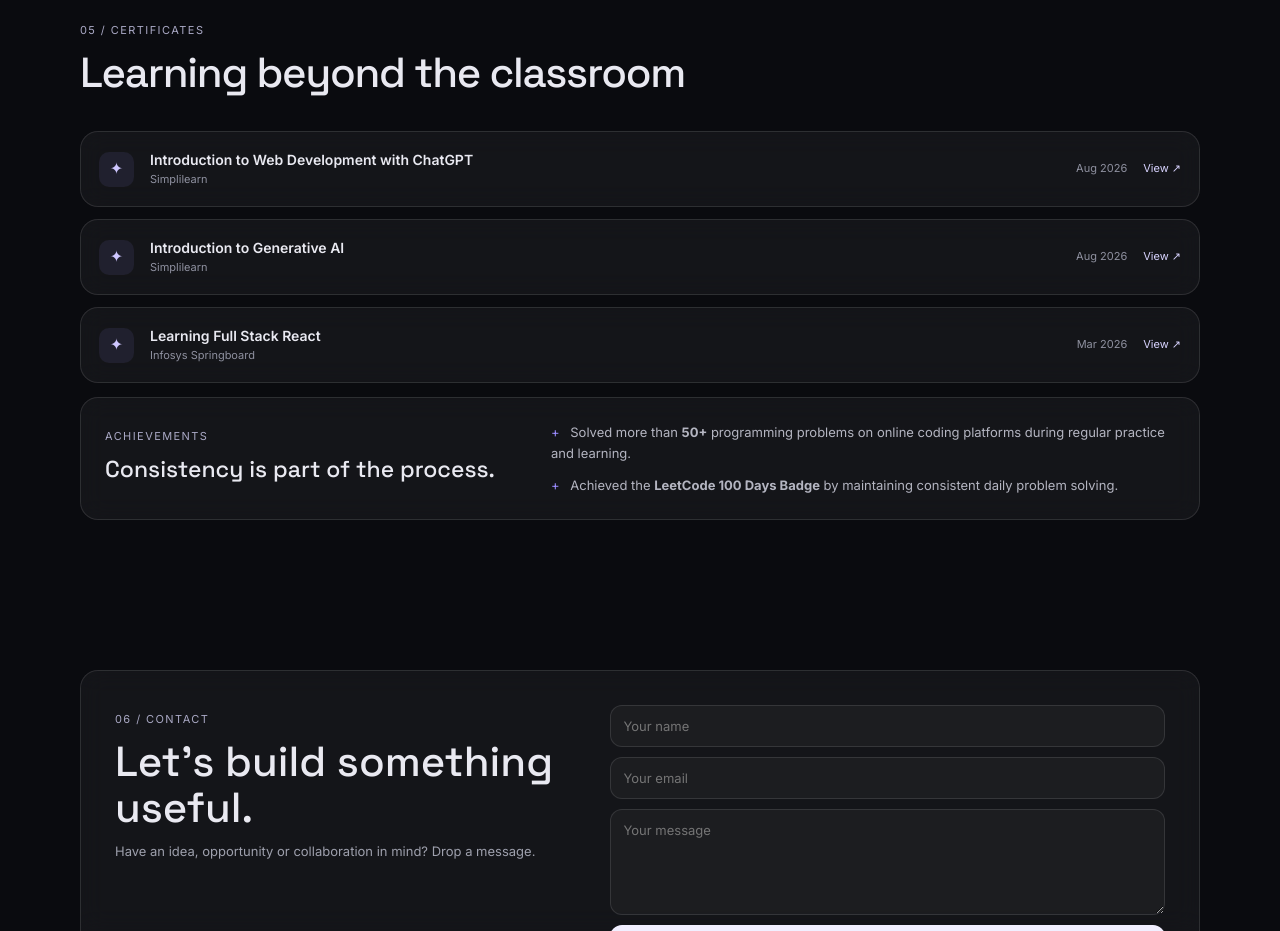
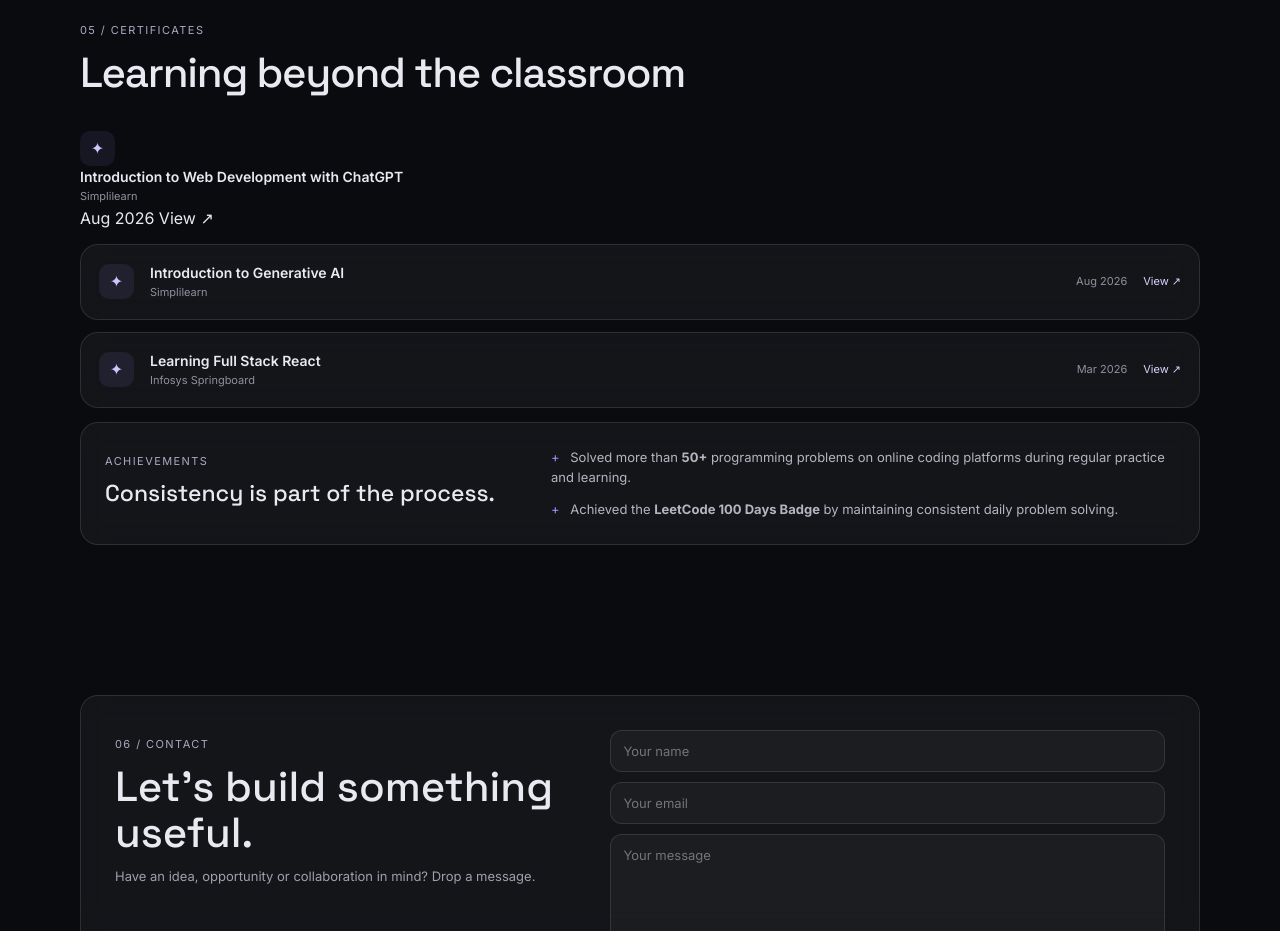
Before and after one commit to aman-negi12/aman-portfolio, a website: page index.html in a window 1280 px wide. Shown: the part 3560-4491 px from the top of the page. Drawn offline with Linux system fonts and the light colour scheme.

Commit message:
Add Web Development certificate

```diff
--- a/index.html
+++ b/index.html
@@ -288,15 +288,22 @@
       </div>
 
       <div class="cert-list">
-        <article class="cert glass-card reveal">
+        <article class="cert_glass-card reveal delay-2">
           <div class="cert-icon">✦</div>
+
           <div class="cert-info">
-            <h3>Introduction to Web Development with ChatGPT</h3>
-            <p>Simplilearn</p>
+              <h3>Introduction to Web Development with ChatGPT</h3>
+              <p>Simplilearn</p>
           </div>
+
           <time>Aug 2026</time>
-          <a href="#" aria-label="View certificate">View ↗</a>
-        </article>
+
+          <a href="/certificates/web-development-chatgpt.pdf"
+             target="_blank"
+             aria-label="View certificate">
+             View ↗
+          </a>
+      </article>
 
         <article class="cert glass-card reveal delay-1">
           <div class="cert-icon">✦</div>
```
Also changed, not shown: 1 other file.
